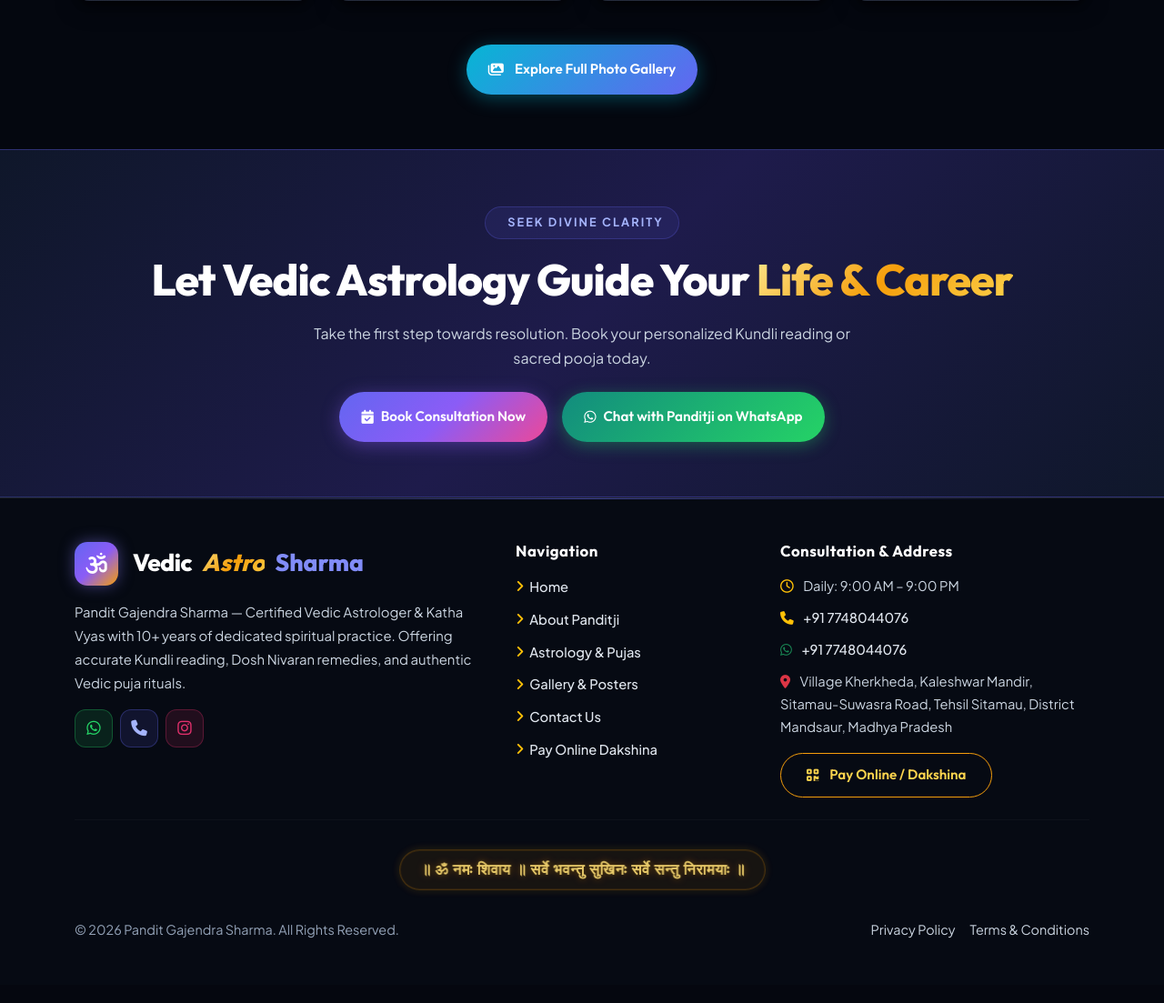
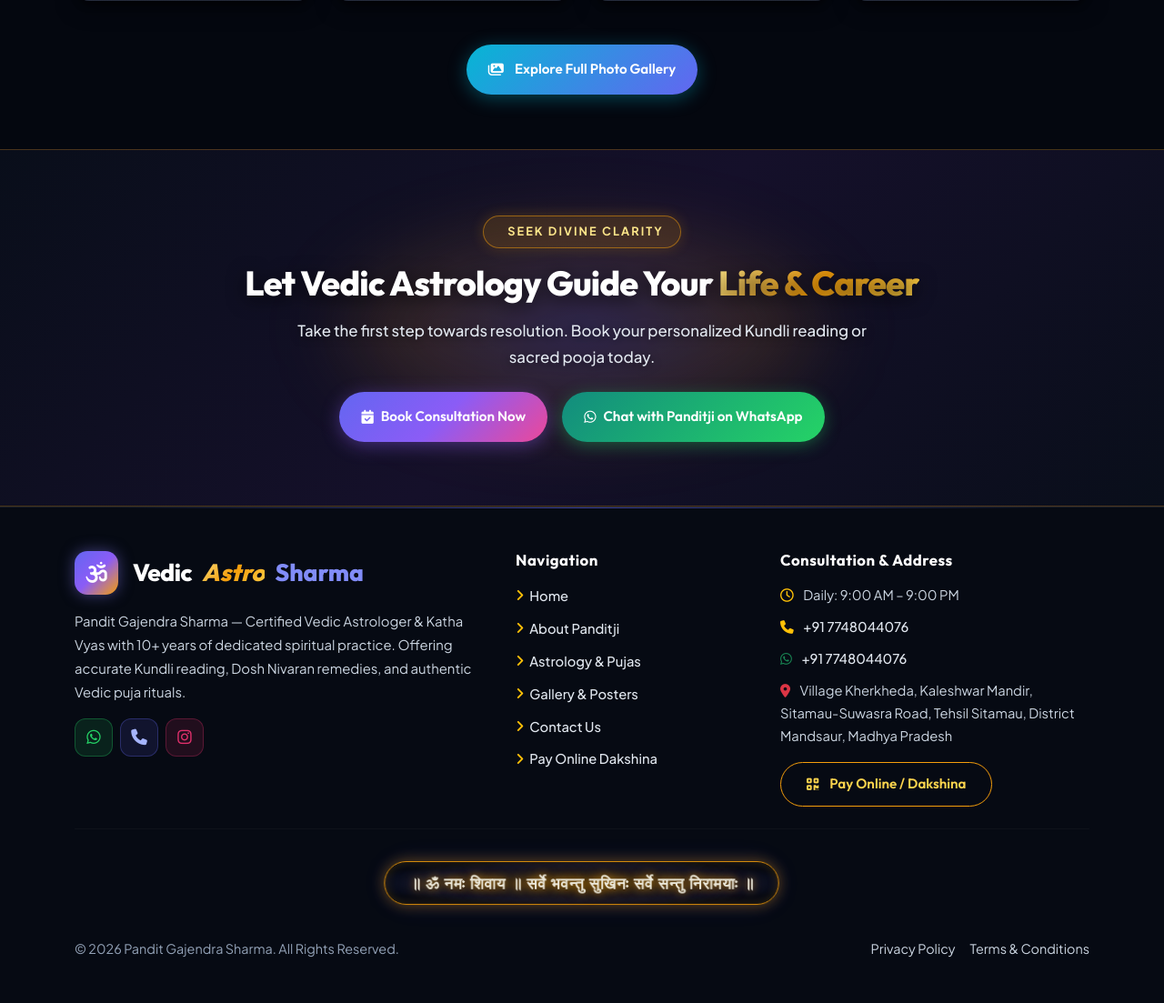
Before and after one commit to krishnapatidar2805/vedic_astro, a Django app: page / in a window 1280 px wide; the page is wider, and only the part inside the window is pictured. Shown: the part 3277-4380 px from the top of that part at 91% size. Before the commit the page ends 4309 px from the top of that part, so only its background shows below. Run offline with Django 5.2, Linux system fonts and the light colour scheme; data that the repository does not hold is empty.

Commit message:
Fix CTA banner text contrast in light mode and increase radiant golden lighting on footer shloka

```diff
--- a/static/css/style.css
+++ b/static/css/style.css
@@ -1668,69 +1668,148 @@ h1, h2, h3, h4, h5, h6 {
   margin: 3rem 0 1.5rem;
 }
 
-/* ── FOOTER SHLOKA (ELEGANT SOFT SACRED GLOW & GENTLE PULSE) ── */
+/* ── FOOTER SHLOKA (SACRED LUMINOUS GOLDEN LIGHTING & GENTLE BREATHING) ── */
 .footer-shloka-wrap {
   position: relative;
   display: flex;
   justify-content: center;
   align-items: center;
-  padding: 8px 10px;
+  padding: 10px 10px;
   overflow: visible;
 }
 
-.footer-shloka {
+.footer-shloka,
+[data-theme="light"] .footer-shloka {
   position: relative;
   display: inline-block;
   font-family: 'Poppins', 'Segoe UI', serif;
-  font-size: 1.05rem;
-  font-weight: 600;
-  letter-spacing: 0.6px;
-  color: #FDE68A;
-  padding: 7px 22px;
+  font-size: 1.12rem;
+  font-weight: 700;
+  letter-spacing: 0.8px;
+  color: #FFFBEB !important;
+  padding: 9px 28px;
   border-radius: 50px;
-  background: rgba(245, 158, 11, 0.08);
-  border: 1px solid rgba(245, 158, 11, 0.35);
+  background: radial-gradient(ellipse at center, rgba(245, 158, 11, 0.22) 0%, rgba(99, 102, 241, 0.1) 60%, transparent 80%) !important;
+  border: 1.5px solid #F59E0B !important;
   transform-origin: center center;
   will-change: transform, box-shadow, text-shadow;
-  animation: gentleShlokaGlow 3.6s ease-in-out infinite alternate;
+  animation: radiantShlokaGlow 3.2s ease-in-out infinite alternate;
   cursor: default;
   user-select: none;
   z-index: 1;
 }
 
-@keyframes gentleShlokaGlow {
+@keyframes radiantShlokaGlow {
   0% {
-    transform: scale(0.97);
-    color: #FCD34D;
-    border-color: rgba(245, 158, 11, 0.25);
-    box-shadow: 0 0 10px rgba(245, 158, 11, 0.15);
-    text-shadow: 0 0 8px rgba(245, 158, 11, 0.4);
-    opacity: 0.9;
+    transform: scale(0.96);
+    color: #FDE68A !important;
+    border-color: rgba(245, 158, 11, 0.6) !important;
+    box-shadow:
+      0 0 16px rgba(245, 158, 11, 0.4),
+      0 0 30px rgba(99, 102, 241, 0.18),
+      inset 0 0 12px rgba(245, 158, 11, 0.2);
+    text-shadow:
+      0 0 10px rgba(245, 158, 11, 0.75),
+      0 0 20px rgba(245, 158, 11, 0.45);
+    opacity: 0.92;
   }
   50% {
-    transform: scale(1.03);
-    color: #FFFBEB;
-    border-color: rgba(245, 158, 11, 0.55);
-    box-shadow: 0 0 18px rgba(245, 158, 11, 0.32);
-    text-shadow: 0 0 10px rgba(245, 158, 11, 0.6), 0 0 18px rgba(251, 191, 36, 0.25);
+    transform: scale(1.05);
+    color: #FFFFFF !important;
+    border-color: #FBBF24 !important;
+    box-shadow:
+      0 0 28px rgba(245, 158, 11, 0.8),
+      0 0 52px rgba(251, 191, 36, 0.5),
+      0 0 75px rgba(245, 158, 11, 0.25),
+      inset 0 0 18px rgba(245, 158, 11, 0.35);
+    text-shadow:
+      0 0 8px #FFFFFF,
+      0 0 18px #FBBF24,
+      0 0 32px #F59E0B,
+      0 0 45px #D97706;
     opacity: 1;
   }
   100% {
-    transform: scale(0.97);
-    color: #FCD34D;
-    border-color: rgba(245, 158, 11, 0.25);
-    box-shadow: 0 0 10px rgba(245, 158, 11, 0.15);
-    text-shadow: 0 0 8px rgba(245, 158, 11, 0.4);
-    opacity: 0.9;
+    transform: scale(0.96);
+    color: #FDE68A !important;
+    border-color: rgba(245, 158, 11, 0.6) !important;
+    box-shadow:
+      0 0 16px rgba(245, 158, 11, 0.4),
+      0 0 30px rgba(99, 102, 241, 0.18),
+      inset 0 0 12px rgba(245, 158, 11, 0.2);
+    text-shadow:
+      0 0 10px rgba(245, 158, 11, 0.75),
+      0 0 20px rgba(245, 158, 11, 0.45);
+    opacity: 0.92;
   }
 }
 
 @media (max-width: 576px) {
-  .footer-shloka {
-    font-size: 0.86rem;
-    padding: 6px 14px;
-    letter-spacing: 0.3px;
+  .footer-shloka,
+  [data-theme="light"] .footer-shloka {
+    font-size: 0.88rem !important;
+    padding: 7px 16px !important;
+    letter-spacing: 0.4px !important;
   }
+}
+
+/* ── CTA BANNER BAND (PERFECT CONTRAST IN BOTH LIGHT & DARK MODES) ── */
+.cta-banner-band {
+  background: linear-gradient(135deg, #090E1A 0%, #15102A 50%, #090E1A 100%) !important;
+  border-top: 1px solid rgba(245, 158, 11, 0.25) !important;
+  border-bottom: 1px solid rgba(245, 158, 11, 0.25) !important;
+  position: relative;
+  overflow: hidden;
+  padding: 70px 0 !important;
+}
+
+.cta-banner-glow {
+  position: absolute;
+  top: 50%;
+  left: 50%;
+  transform: translate(-50%, -50%);
+  width: 600px;
+  height: 250px;
+  background: radial-gradient(ellipse, rgba(99, 102, 241, 0.25) 0%, rgba(245, 158, 11, 0.15) 50%, transparent 70%);
+  filter: blur(40px);
+  pointer-events: none;
+  z-index: 1;
+}
+
+.cta-banner-band .cta-eyebrow,
+[data-theme="light"] .cta-banner-band .cta-eyebrow {
+  background: rgba(245, 158, 11, 0.15) !important;
+  border: 1.5px solid rgba(245, 158, 11, 0.5) !important;
+  color: #FDE68A !important;
+  font-weight: 700 !important;
+  box-shadow: 0 0 15px rgba(245, 158, 11, 0.2) !important;
+  display: inline-flex !important;
+  align-items: center !important;
+  gap: 8px !important;
+  padding: 6px 18px !important;
+  border-radius: 50px !important;
+}
+
+.cta-banner-band .cta-title,
+.cta-banner-band h2,
+[data-theme="light"] .cta-banner-band .cta-title,
+[data-theme="light"] .cta-banner-band h2 {
+  color: #FFFFFF !important;
+  font-size: 2.35rem !important;
+  font-weight: 800 !important;
+  letter-spacing: -0.02em !important;
+  text-shadow: 0 4px 20px rgba(0, 0, 0, 0.7) !important;
+}
+
+.cta-banner-band .cta-subtitle,
+.cta-banner-band p,
+[data-theme="light"] .cta-banner-band .cta-subtitle,
+[data-theme="light"] .cta-banner-band p {
+  color: #E2E8F0 !important;
+  font-size: 1.05rem !important;
+  line-height: 1.7 !important;
+  font-weight: 450 !important;
+  text-shadow: 0 2px 10px rgba(0, 0, 0, 0.6) !important;
 }
 
 /* ── HIGH-CONTRAST FOOTER TYPOGRAPHY (CRISP & LEGIBLE IN LIGHT & DARK MODES) ── */
--- a/templates/core/home.html
+++ b/templates/core/home.html
@@ -354,13 +354,16 @@
 {% endif %}
 
 <!-- ── CTA BANNER BAND ── -->
-<section class="section-pad text-center position-relative overflow-hidden" style="background: linear-gradient(135deg, #0f172a 0%, #1e1b4b 50%, #0f172a 100%); border-top: 1px solid rgba(99, 102, 241, 0.3); border-bottom: 1px solid rgba(99, 102, 241, 0.3);">
+<section class="section-pad text-center position-relative overflow-hidden cta-banner-band">
+  <div class="cta-banner-glow"></div>
   <div class="container position-relative" style="z-index: 2;">
-    <div class="section-eyebrow mb-3"><i class="fa-solid fa-sparkles text-warning"></i> Seek Divine Clarity</div>
-    <h2 class="section-title text-white mb-3">
+    <div class="section-eyebrow cta-eyebrow mb-3">
+      <i class="fa-solid fa-sparkles text-warning"></i> Seek Divine Clarity
+    </div>
+    <h2 class="section-title cta-title mb-3">
       Let Vedic Astrology Guide Your <span class="gradient-text-gold">Life &amp; Career</span>
     </h2>
-    <p class="text-muted mx-auto mb-4" style="max-width: 600px;">
+    <p class="cta-subtitle mx-auto mb-4" style="max-width: 650px;">
       Take the first step towards resolution. Book your personalized Kundli reading or sacred pooja today.
     </p>
     <div class="d-flex flex-wrap justify-content-center gap-3">
```
